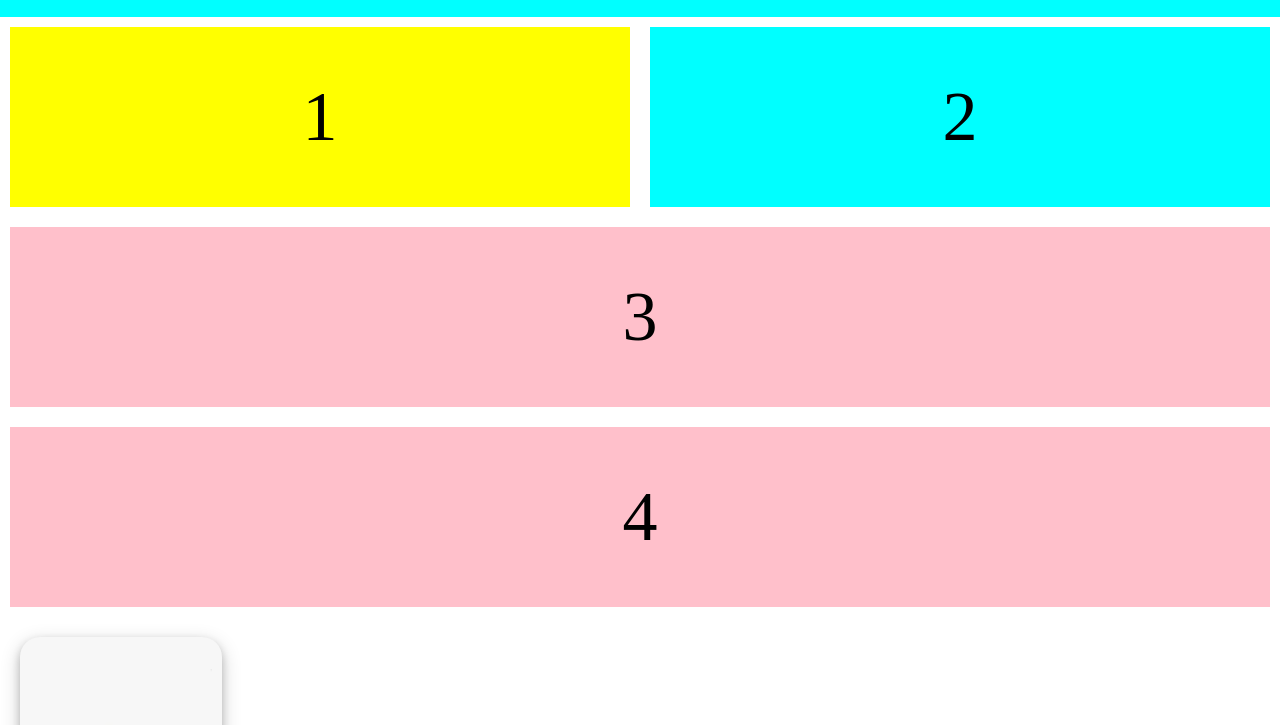
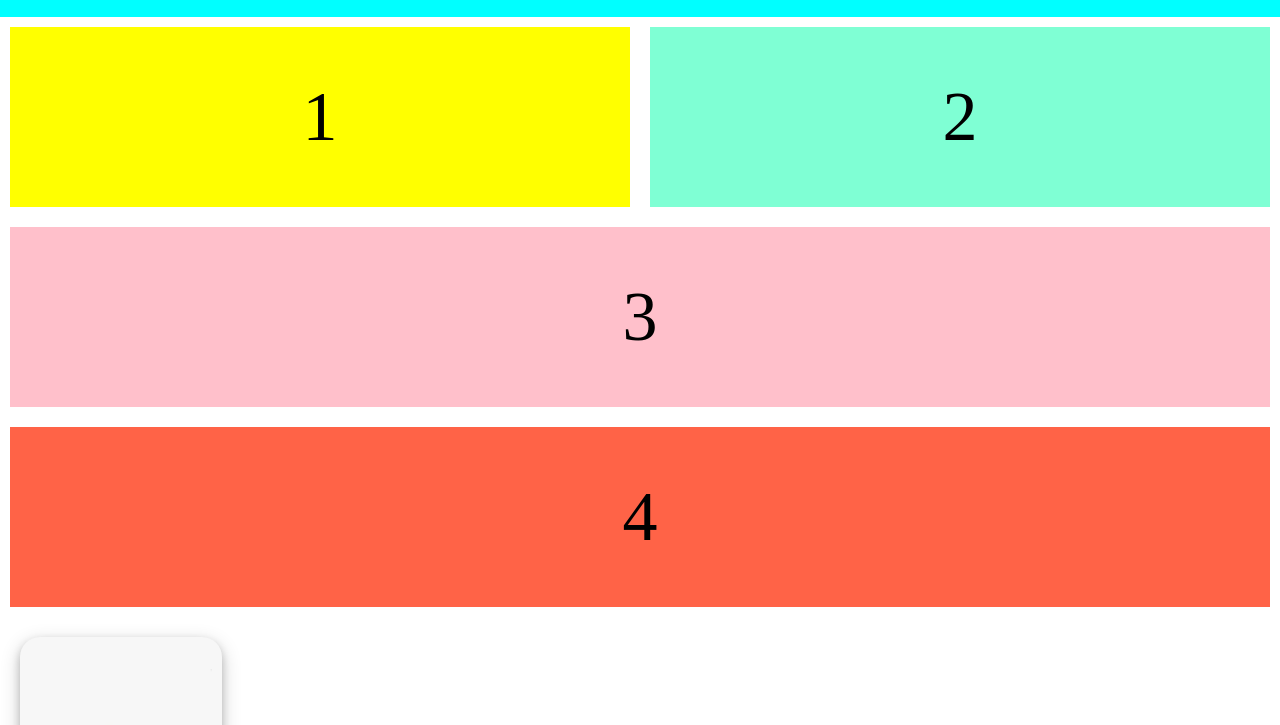
Before and after one commit to JoNcls/blibli-project, a plain HTML site: page index.html in a window 1280 px wide. Shown: the part 52-777 px from the top of the page. Drawn offline with Linux system fonts and the light colour scheme.

Commit message:
Addition
Color Change

```diff
--- a/index.html
+++ b/index.html
@@ -26,7 +26,7 @@
 
         <!-- Row 3 -->
         <div class="row-3">
-            <div class="col-2-1">4</div>
+            <div class="col-2-2">4</div>
         </div>
 
         <!-- Scroll Button -->
--- a/style.css
+++ b/style.css
@@ -51,7 +51,7 @@ body{
     align-items: center;
     padding: 20px;
     margin: 10px;
-    background-color: aqua;
+    background-color: aquamarine;
     width: 50vw;
     font-size: 70px;
 }
@@ -78,6 +78,16 @@ body{
     padding: 20px;
     margin: 10px;
     background-color: pink;
+    width: 100vw;
+    font-size: 70px;
+}
+.col-2-2{
+    display: flex;
+    justify-content: center;
+    align-items: center;
+    padding: 20px;
+    margin: 10px;
+    background-color: tomato;
     width: 100vw;
     font-size: 70px;
 }
```
